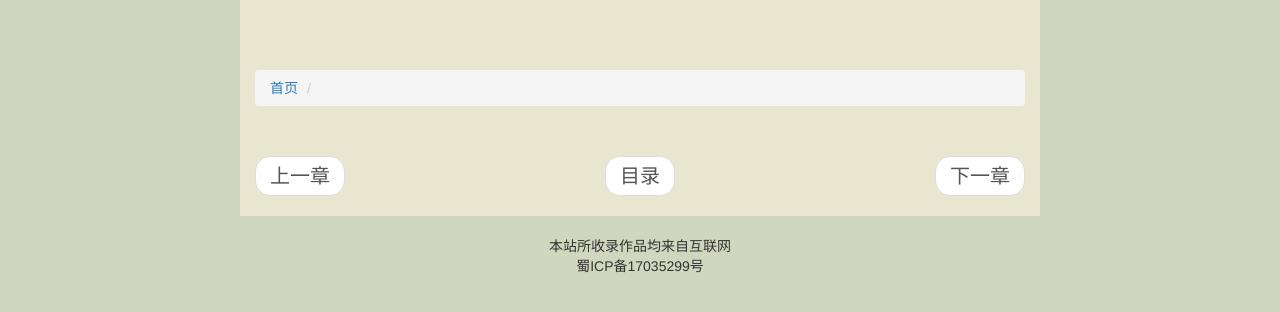
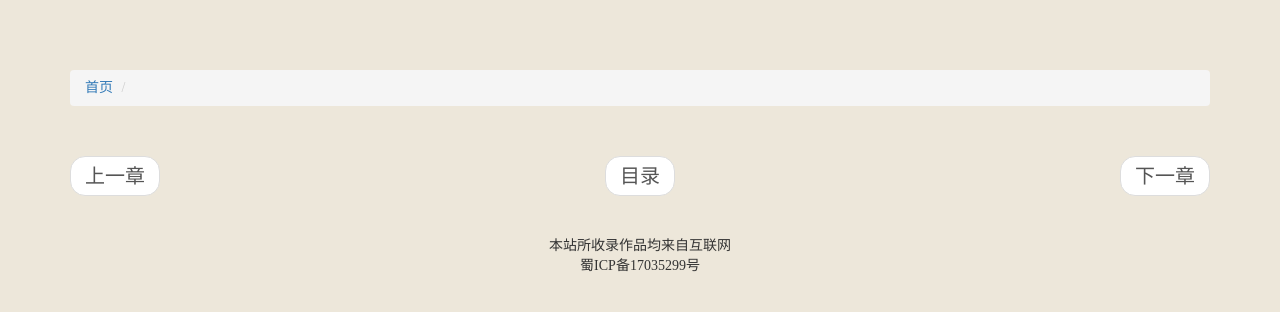
Before and after one commit to liua0/dushu, a Django app: template templates/raed.html in a window 1280 px wide. Shown: the top 312 px of the page. Run offline with Django 3.2, Linux system fonts and the light colour scheme; the template is opened without the code that fills it, so the values that code supplies are empty; some libraries are stand-ins or nearby versions.

Commit message:
将css改为本地

```diff
--- a/dushu/settings.py
+++ b/dushu/settings.py
@@ -23,7 +23,7 @@ BASE_DIR = os.path.dirname(os.path.dirname(os.path.abspath(__file__)))
 SECRET_KEY = '57ov@_@0a993(f%m*046iyi4$z+60rt6un8#7cwc2xqsa(vw77'
 
 # SECURITY WARNING: don't run with debug turned on in production!
-DEBUG = True
+DEBUG = False
 
 ALLOWED_HOSTS = ['*']
 
--- a/novelapp/views.py
+++ b/novelapp/views.py
@@ -141,7 +141,6 @@ def index(request):
 
     #整合数据
     book_info = list(zip(book_id,book_name,author,book_intro,img_src))
-
     context = {
         'book_info':book_info,
     }
--- a/static/css/style.css
+++ b/static/css/style.css
@@ -1,4 +1,7 @@
 @charset "utf-8";
+body{
+    font-family:Microsoft YaHei;
+}
 .search_btn {
     font-size: 15px;
     height: 35px;
@@ -62,6 +65,7 @@
     display: inline-block;
     width: 320px;
     margin-left: 20px;
+    margin-bottom: 30px;
 }
 
 .rank {
@@ -135,14 +139,16 @@ ul li ol {
     padding-bottom: 10px;
 }
 
+.body {
+    background: #ede7da;
+}
+
 h3 {
     margin-top: 40px;
     font-size: 30px;
     padding-bottom: 20px;
 }
-.body{
-    background: #d1d6be;
-}
+
 .nav_ul {
     margin-top: 50px;
 }
@@ -162,7 +168,7 @@ h3 {
 
 .con-text {
     line-height: 27px;
-    font-size: 16px;
+    font-size: 20px;
     margin: 0 auto;
     letter-spacing: 0.11em;
 }
@@ -218,8 +224,3 @@ h3 {
     width: 400px;
     height:250px;
 }
-.read-body{
-    background: #e9e6d0;
-    width: 800px;
-
-}
--- a/templates/book.html
+++ b/templates/book.html
@@ -1,3 +1,4 @@
+{% load staticfiles %}
 <!DOCTYPE html>
 <html>
 <head>
@@ -5,7 +6,7 @@
     <meta name="viewport" content="width=device-width, initial-scale=1, maximum-scale=1, user-scalable=no">
     <title>{{ book_name }}</title>
     <link rel="stylesheet" href="https://cdn.bootcss.com/bootstrap/3.3.7/css/bootstrap.min.css" integrity="sha384-BVYiiSIFeK1dGmJRAkycuHAHRg32OmUcww7on3RYdg4Va+PmSTsz/K68vbdEjh4u" crossorigin="anonymous">
-    <link rel="stylesheet" href="http://weawe-10021894.cossh.myqcloud.com/style.css">
+    <link rel="stylesheet" href="{% static "css/style.css" %}">
 </head>
 <body>
     <div class="container text-center"id="nav_index">
--- a/templates/book_info.html
+++ b/templates/book_info.html
@@ -1,3 +1,4 @@
+{% load staticfiles %}
 <!DOCTYPE html>
 <html>
 <head>
@@ -5,7 +6,7 @@
     <meta name="viewport" content="width=device-width, initial-scale=1, maximum-scale=1, user-scalable=no">
     <title>{{ book_name }}</title>
     <link rel="stylesheet" href="https://cdn.bootcss.com/bootstrap/3.3.7/css/bootstrap.min.css" integrity="sha384-BVYiiSIFeK1dGmJRAkycuHAHRg32OmUcww7on3RYdg4Va+PmSTsz/K68vbdEjh4u" crossorigin="anonymous">
-    <link rel="stylesheet" href="http://weawe-10021894.cossh.myqcloud.com/style.css">
+    <link rel="stylesheet" href="{% static "css/style.css" %}">
 </head>
 <body>
     <div class="container text-center">
```
